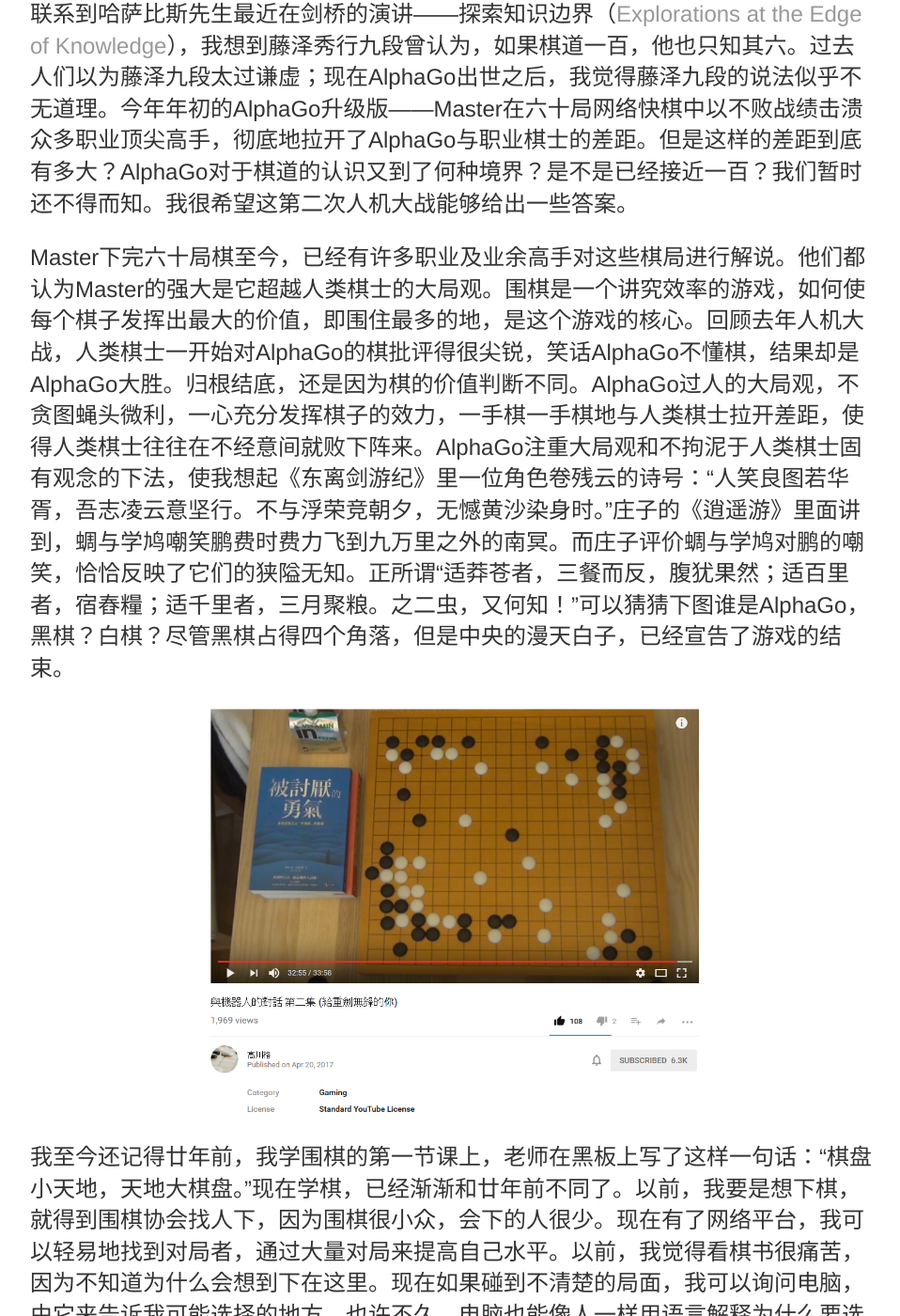
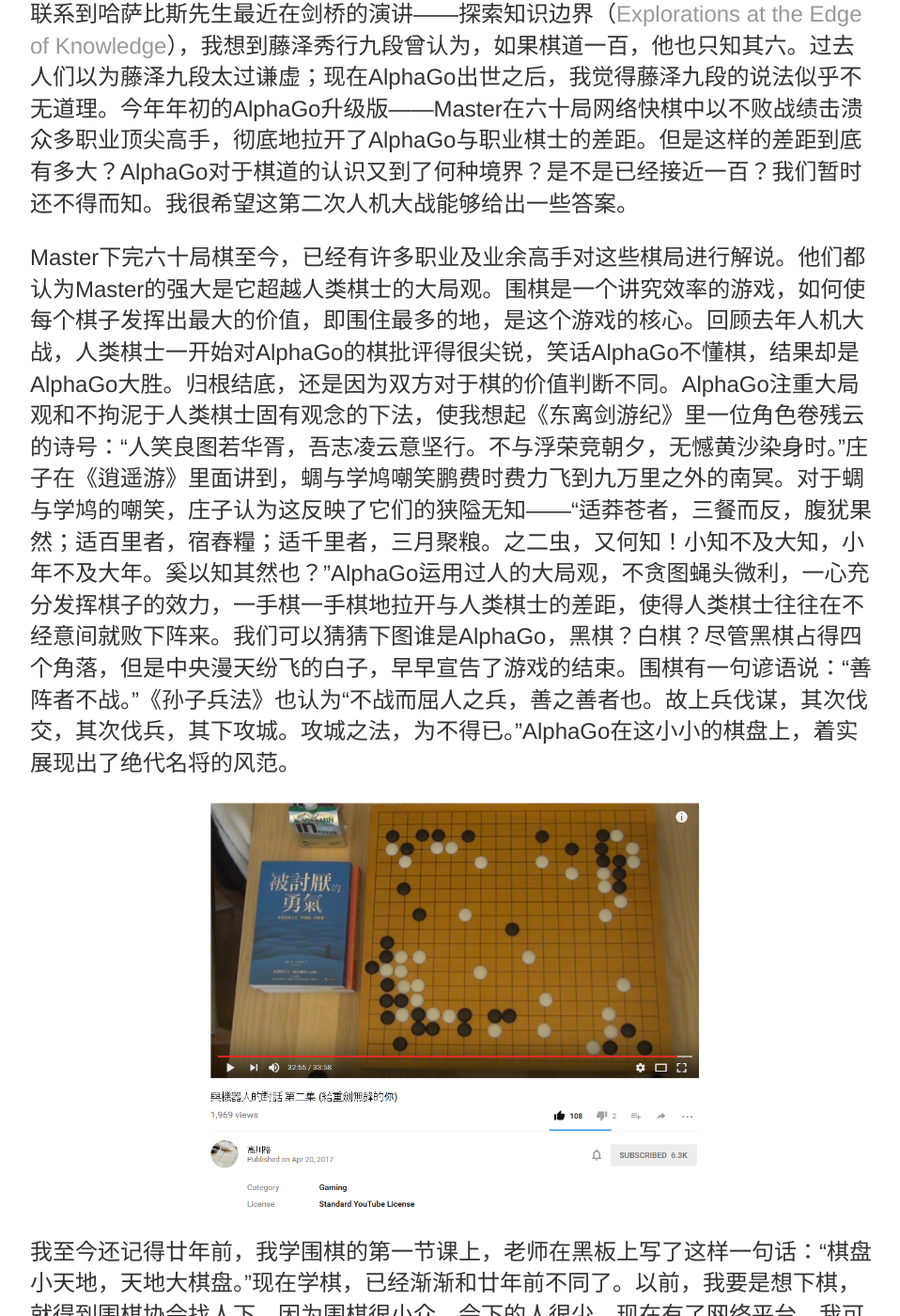
Before and after one commit to xin-huang/xin-huang.github.io, a Jekyll site: the page built from _posts/2017-04-23-写在二次人机大战之前.md, in a window 1280 px wide and 1400 px high, scrolled down 390 px. Shown: the whole window at 94% size, without its empty margins (160-1118 px from the left). Built offline with Jekyll 4.4.1, drawn with Linux system fonts in a browser that asks for light colours; some web fonts are replaced; comment, search, counter and statistics services are not loaded; some of the changed text lies outside the part shown.

Commit message:
Update 2017-04-23-写在二次人机大战之前.md

```diff
--- a/_posts/2017-04-23-写在二次人机大战之前.md
+++ b/_posts/2017-04-23-写在二次人机大战之前.md
@@ -9,10 +9,10 @@
 
 联系到哈萨比斯先生最近在剑桥的演讲——探索知识边界（[Explorations at the Edge of Knowledge](https://www.youtube.com/watch?v=ZyUFy29z3Cw)），我想到藤泽秀行九段曾认为，如果棋道一百，他也只知其六。过去人们以为藤泽九段太过谦虚；现在AlphaGo出世之后，我觉得藤泽九段的说法似乎不无道理。今年年初的AlphaGo升级版——Master在六十局网络快棋中以不败战绩击溃众多职业顶尖高手，彻底地拉开了AlphaGo与职业棋士的差距。但是这样的差距到底有多大？AlphaGo对于棋道的认识又到了何种境界？是不是已经接近一百？我们暂时还不得而知。我很希望这第二次人机大战能够给出一些答案。
 
-Master下完六十局棋至今，已经有许多职业及业余高手对这些棋局进行解说。他们都认为Master的强大是它超越人类棋士的大局观。围棋是一个讲究效率的游戏，如何使每个棋子发挥出最大的价值，即围住最多的地，是这个游戏的核心。回顾去年人机大战，人类棋士一开始对AlphaGo的棋批评得很尖锐，笑话AlphaGo不懂棋，结果却是AlphaGo大胜。归根结底，还是因为棋的价值判断不同。AlphaGo过人的大局观，不贪图蝇头微利，一心充分发挥棋子的效力，一手棋一手棋地与人类棋士拉开差距，使得人类棋士往往在不经意间就败下阵来。AlphaGo注重大局观和不拘泥于人类棋士固有观念的下法，使我想起《东离剑游纪》里一位角色卷残云的诗号：“人笑良图若华胥，吾志凌云意坚行。不与浮荣竞朝夕，无憾黄沙染身时。”庄子的《逍遥游》里面讲到，蜩与学鸠嘲笑鹏费时费力飞到九万里之外的南冥。而庄子评价蜩与学鸠对鹏的嘲笑，恰恰反映了它们的狭隘无知。正所谓“适莽苍者，三餐而反，腹犹果然；适百里者，宿舂糧；适千里者，三月聚粮。之二虫，又何知！”可以猜猜下图谁是AlphaGo，黑棋？白棋？尽管黑棋占得四个角落，但是中央的漫天白子，已经宣告了游戏的结束。
+Master下完六十局棋至今，已经有许多职业及业余高手对这些棋局进行解说。他们都认为Master的强大是它超越人类棋士的大局观。围棋是一个讲究效率的游戏，如何使每个棋子发挥出最大的价值，即围住最多的地，是这个游戏的核心。回顾去年人机大战，人类棋士一开始对AlphaGo的棋批评得很尖锐，笑话AlphaGo不懂棋，结果却是AlphaGo大胜。归根结底，还是因为双方对于棋的价值判断不同。AlphaGo注重大局观和不拘泥于人类棋士固有观念的下法，使我想起《东离剑游纪》里一位角色卷残云的诗号：“人笑良图若华胥，吾志凌云意坚行。不与浮荣竞朝夕，无憾黄沙染身时。”庄子在《逍遥游》里面讲到，蜩与学鸠嘲笑鹏费时费力飞到九万里之外的南冥。对于蜩与学鸠的嘲笑，庄子认为这反映了它们的狭隘无知——“适莽苍者，三餐而反，腹犹果然；适百里者，宿舂糧；适千里者，三月聚粮。之二虫，又何知！小知不及大知，小年不及大年。奚以知其然也？”AlphaGo运用过人的大局观，不贪图蝇头微利，一心充分发挥棋子的效力，一手棋一手棋地拉开与人类棋士的差距，使得人类棋士往往在不经意间就败下阵来。我们可以猜猜下图谁是AlphaGo，黑棋？白棋？尽管黑棋占得四个角落，但是中央漫天纷飞的白子，早早宣告了游戏的结束。围棋有一句谚语说：“善阵者不战。”《孙子兵法》也认为“不战而屈人之兵，善之善者也。故上兵伐谋，其次伐交，其次伐兵，其下攻城。攻城之法，为不得已。”AlphaGo在这小小的棋盘上，着实展现出了绝代名将的风范。
 
 ![img](/images/20170423135449.png){: .center-image }
 
-我至今还记得廿年前，我学围棋的第一节课上，老师在黑板上写了这样一句话：“棋盘小天地，天地大棋盘。”现在学棋，已经渐渐和廿年前不同了。以前，我要是想下棋，就得到围棋协会找人下，因为围棋很小众，会下的人很少。现在有了网络平台，我可以轻易地找到对局者，通过大量对局来提高自己水平。以前，我觉得看棋书很痛苦，因为不知道为什么会想到下在这里。现在如果碰到不清楚的局面，我可以询问电脑，由它来告诉我可能选择的地方。也许不久，电脑也能像人一样用语言解释为什么要选择某种下法了。哈萨比斯先生在他的演讲末尾提到，他希望有一天能够实现人工智能产生的科学家或者人工智能辅助的科学和医学（Dream is to make AI scientists or AI-assisted science and medicine possible）。我非常赞同他的想法。因为我有时看到一道数学公式，却不知道该如何推导。而作者常常也不会解释得很明白，感觉往往是某种天外飞仙带来的灵感。如果这时有一位像AlphaGo一样的人工智能老师可以请教，我觉得那会非常好，就可以不用去寻找某位根本不存在的所谓的学数学的同学。我希望这样的一天能早点到来。
+我至今还记得廿年前，我学围棋的第一节课上，老师在黑板上写了这样一句话：“棋盘小天地，天地大棋盘。”现在学棋，已经渐渐和廿年前不同了。以前，我要是想下棋，就得到围棋协会找人下，因为围棋很小众，会下的人很少。现在有了网络平台，我可以轻易地找到对局者，通过大量对局来提高自己水平。以前，我觉得看棋书很痛苦，因为不知道为什么会想到下在这里。现在如果碰到不清楚的局面，我可以询问电脑，由它来告诉我可能选择的地方。也许不久，电脑也能像人一样用语言解释为什么要选择某种下法了。哈萨比斯先生在他的演讲末尾提到，他希望有一天能够实现由人工智能产生的科学家或者人工智能辅助的科学和医学（Dream is to make AI scientists or AI-assisted science and medicine possible）。我非常赞同他的想法。因为我有时看到一道数学公式，却不知道该如何推导；而作者常常也不会解释得很明白，感觉往往是某种天外飞仙带来的灵感。如果这时有一位像AlphaGo一样的人工智能老师可以请教，我觉得那会非常好，就可以不用去寻找某位根本不存在的所谓的学数学的同学。我希望这样的一天能早点到来。
 
-世事如棋，乾坤莫测，笑尽英雄。
+“世事如棋，乾坤莫测，笑尽英雄。”
```
